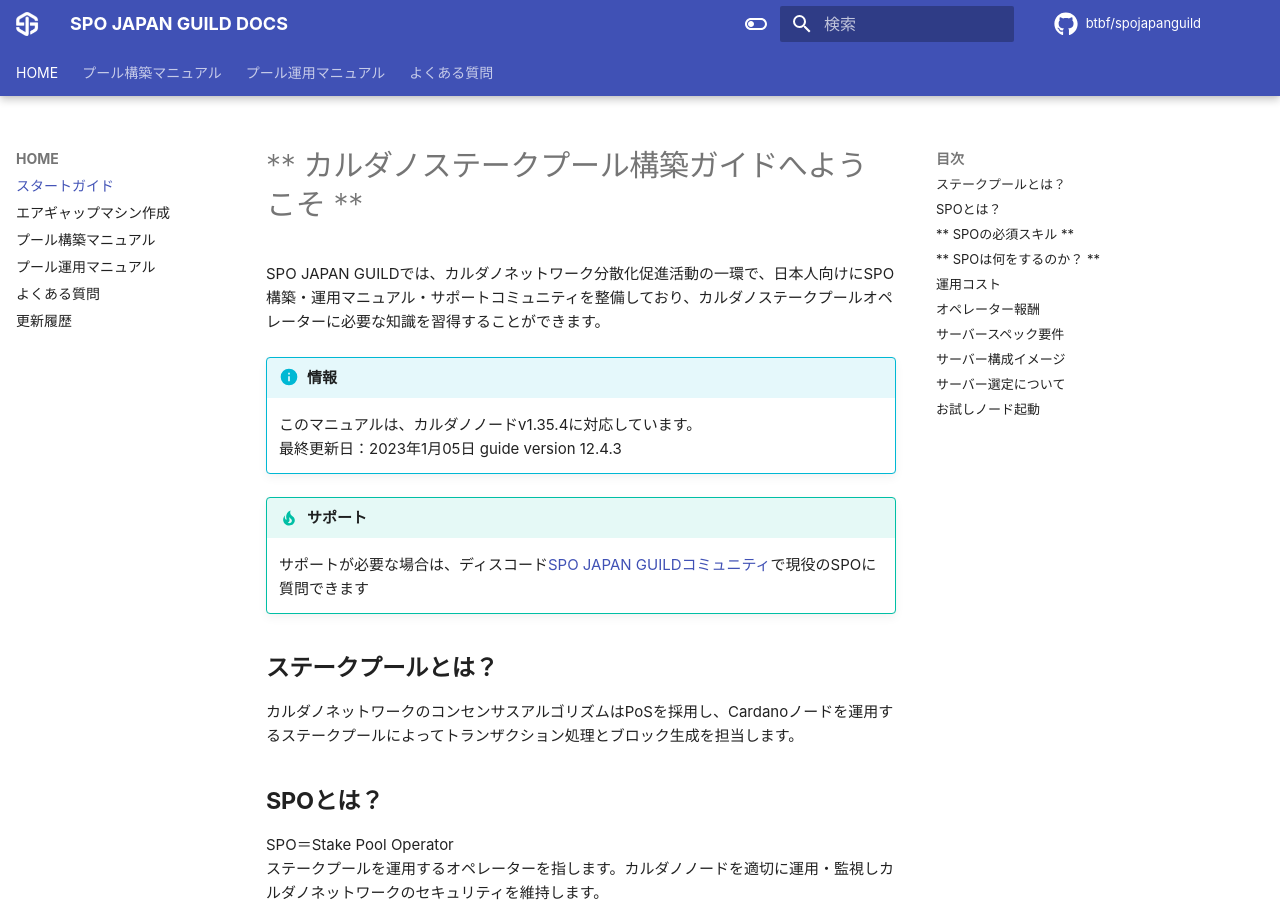
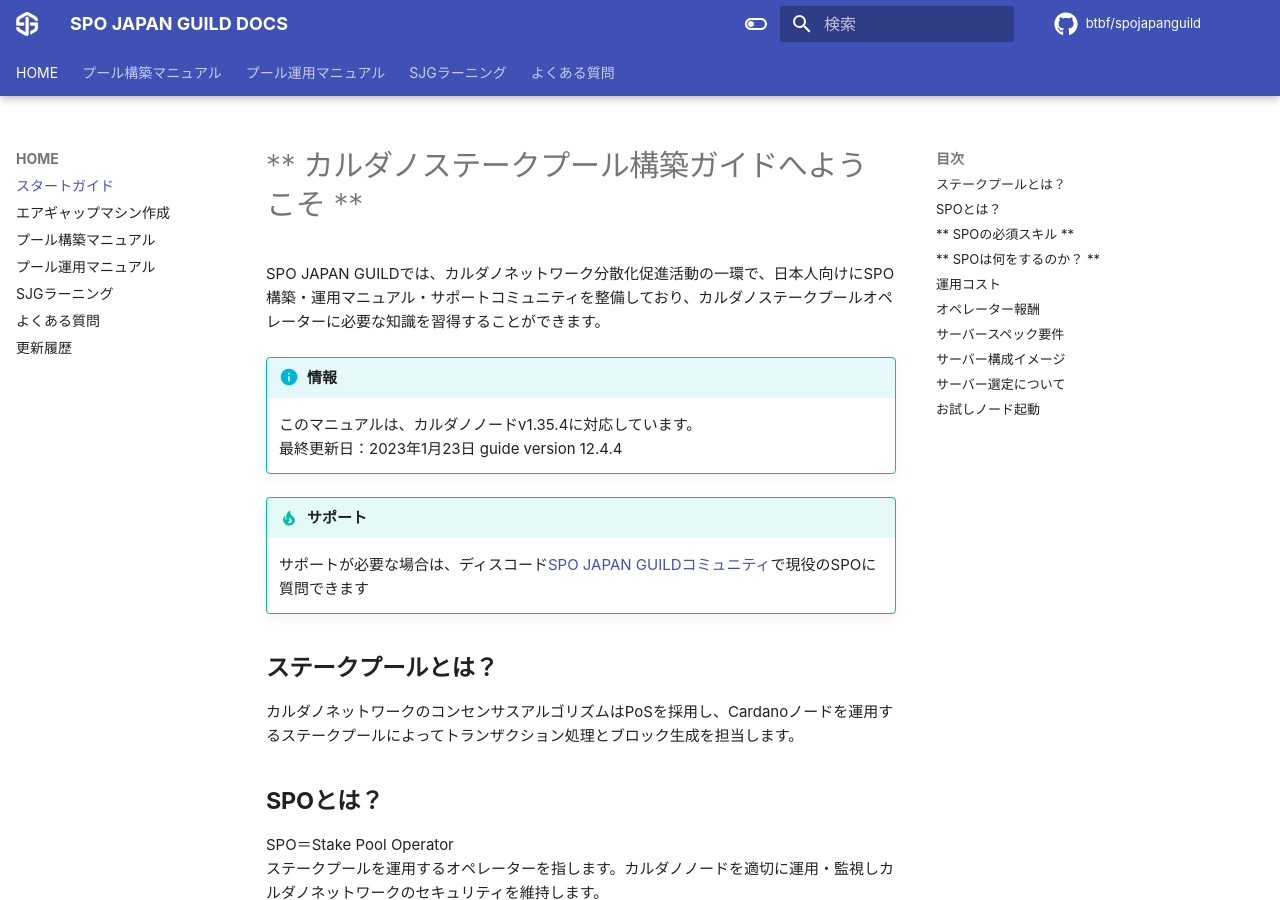
Before and after one commit to btbf/spojapanguild, an MkDocs documentation site: the page built from docs/index.md, in a window 1280 px wide and 900 px high. Built offline with MkDocs 1.6.1 and Material for MkDocs 9.7.7, drawn with Linux system fonts in a browser that asks for light colours; comment, search, counter and statistics services are not loaded.

Commit message:
軽微な修正

```diff
--- a/docs/index.md
+++ b/docs/index.md
@@ -10,7 +10,7 @@
 
 !!! info "情報"
     このマニュアルは、カルダノノードv1.35.4に対応しています。
-    最終更新日：2023年1月05日 guide version 12.4.3
+    最終更新日：2023年1月23日 guide version 12.4.4
 
 !!! tip "サポート"
     サポートが必要な場合は、ディスコード[SPO JAPAN GUILDコミュニティ](https://discord.gg/U3gU54c)で現役のSPOに質問できます
--- a/mkdocs.yml
+++ b/mkdocs.yml
@@ -99,6 +99,7 @@
       - 'エアギャップマシン作成': './setup/air-gap-guid.md'
       - 'プール構築マニュアル': './setup/1-ubuntu-setup.md'
       - 'プール運用マニュアル': './operation/start-guide.md'
+      - 'SJGラーニング': ./learning.md
       - 'よくある質問': './faq/node.md'
       - '更新履歴': './changelogs.md'
     - 'プール構築マニュアル':
@@ -132,6 +133,7 @@
       - 'BPポート変更': './operation/bpport.md'
       #- 'SJG修正プログラム': './operation/sjg-fixed.md'
       - 'Linuxコマンド集': './operation/command.md'
+    - 'SJGラーニング': ./learning.md
     - 'よくある質問':
       - '運用編':
         - 'ノード関連': './faq/node.md'
```
Also changed, not shown: docs/operation/start-guide.md (+1 -1 lines), docs/setup/11-blocknotify-setup.md (+1 -1 lines), docs/setup/9-monitoring-tools-setup.md (+1 -1 lines).
